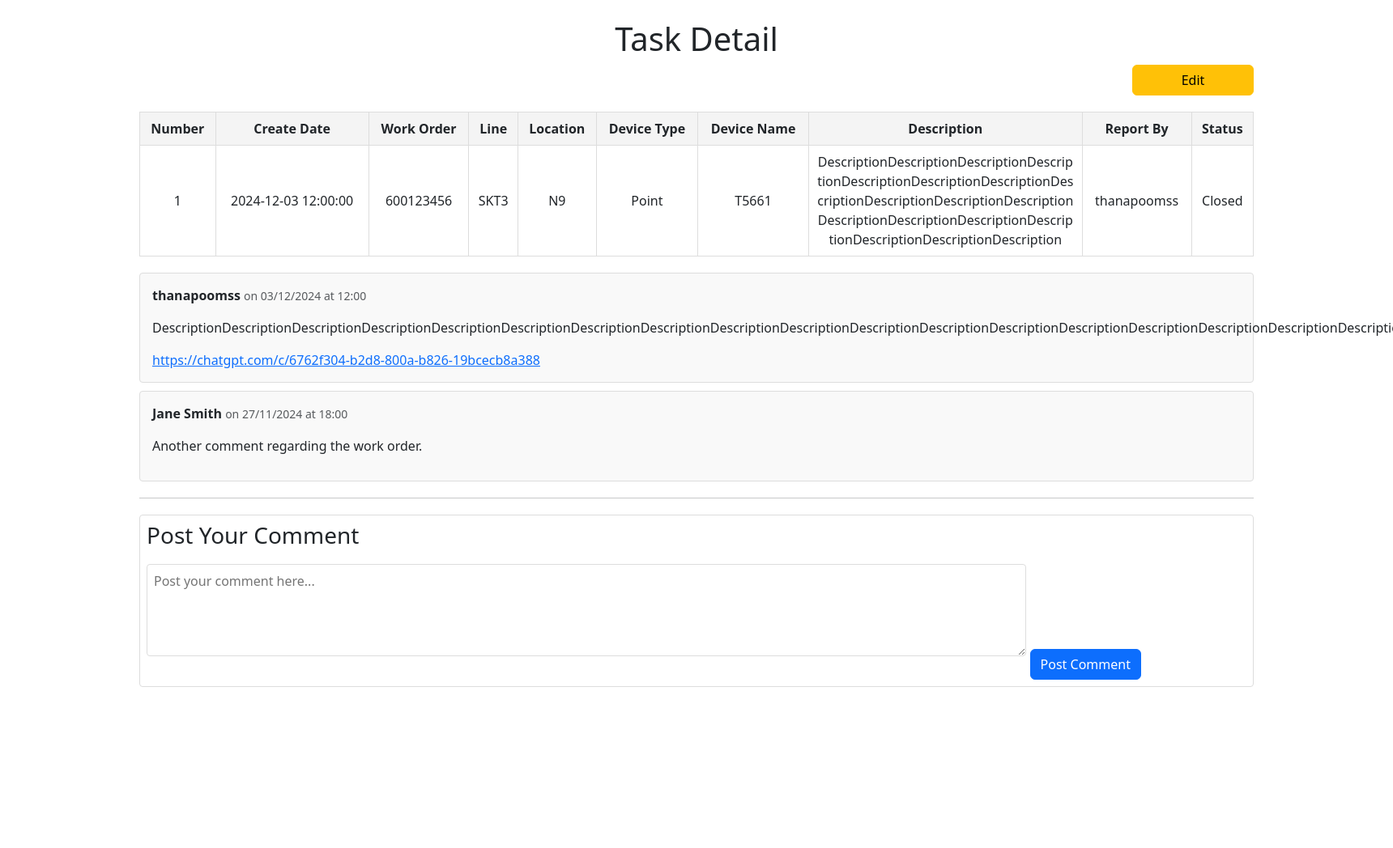
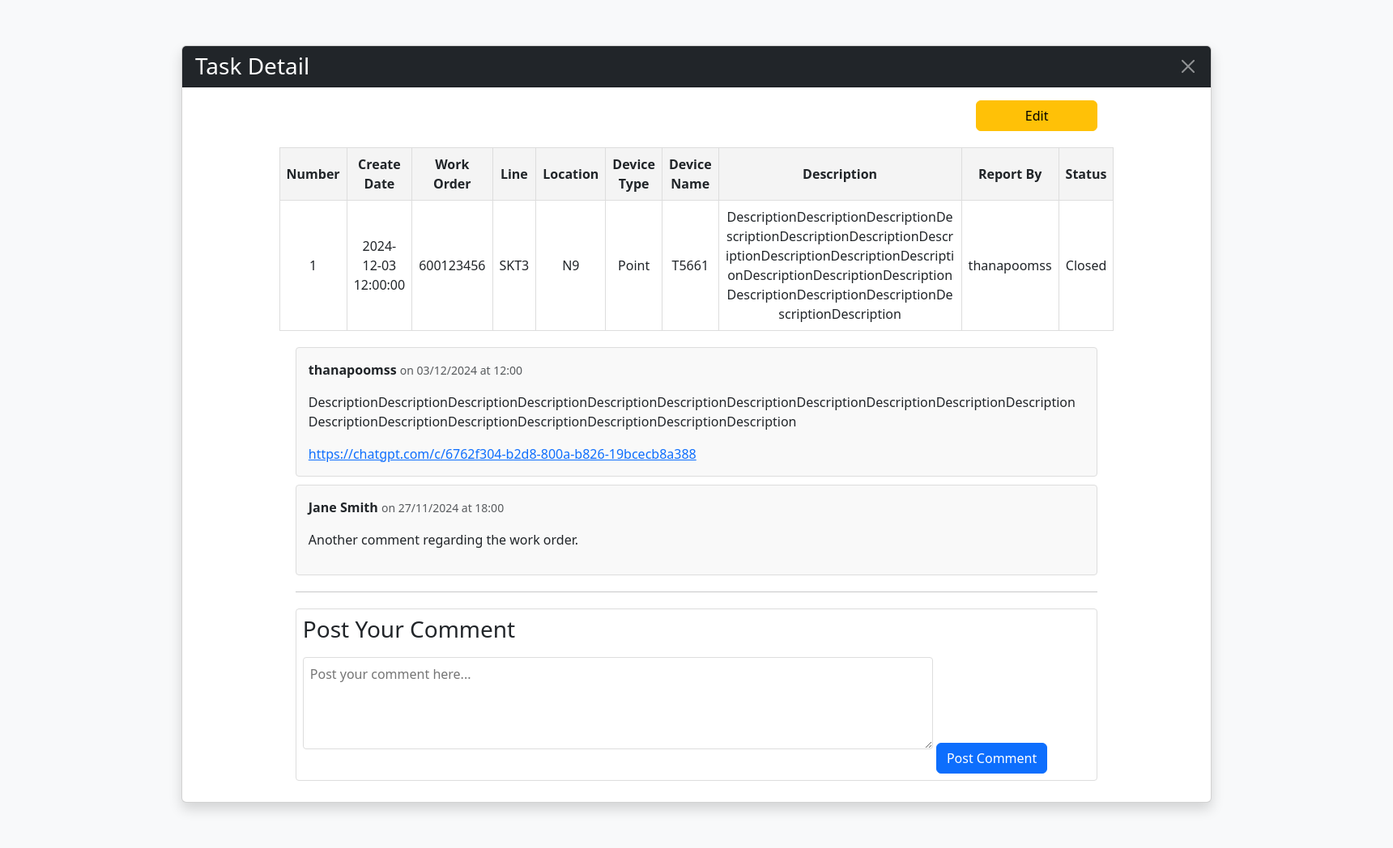
Before and after one commit to TonsonU/Flask-Monitoring-web, a Flask app: page /work/1 in a window 1720 px wide; the page is wider, and only the part inside the window is pictured. Shown: the part 56-1104 px from the top of that part at 81% size. Before the commit the page ends 905 px from the top of that part, so only its background shows below. Run offline with Flask 3, Linux system fonts and the light colour scheme; a user stored in the database is signed in; some libraries are stand-ins or nearby versions.

Commit message:
add card container

```diff
--- a/templates/work_detail.html
+++ b/templates/work_detail.html
@@ -62,9 +62,18 @@
         }
     </style>
 </head>
-<body>
-    <br>
-    <h1 style="text-align: center;">Task Detail</h1>
+<div class="container my-2">
+    <link rel="stylesheet" href="https://cdn.jsdelivr.net/npm/flatpickr/dist/flatpickr.min.css">
+    <script src="https://cdn.jsdelivr.net/npm/flatpickr"></script>
+
+    <body class="bg-light">
+        <div class="container py-5">
+            <div class="card shadow">
+                <div class="card-header bg-dark text-white d-flex justify-content-between align-items-center">
+                    <h3 class="mb-0">Task Detail</h3>
+                    <a href="javascript:history.back()" class="btn-close btn-close-white" aria-label="Close"></a>
+                </div>
+                <div class="card-body">
                 <div class="edit-btn-container">
                     <a href="{{ url_for('edit', number=works.number) }}" class="btn btn-warning" style="width: 150px;">Edit</a>
                 </div>
@@ -122,5 +131,6 @@
                     </form>
                 </div>
     </body>
+</div>
 </html>
 {% endblock %}
```
Lines whose indentation alone changed are shown as unchanged.
